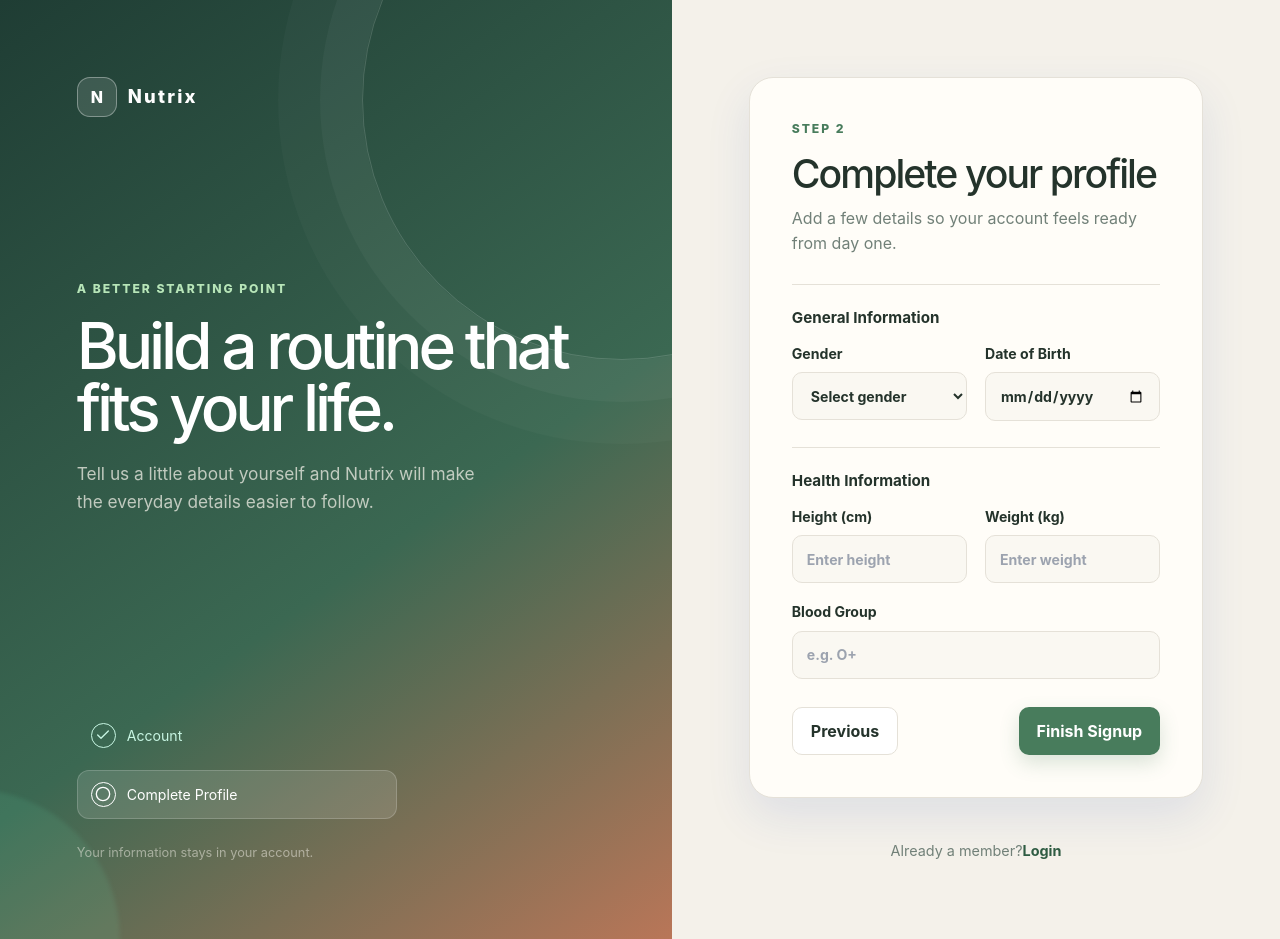
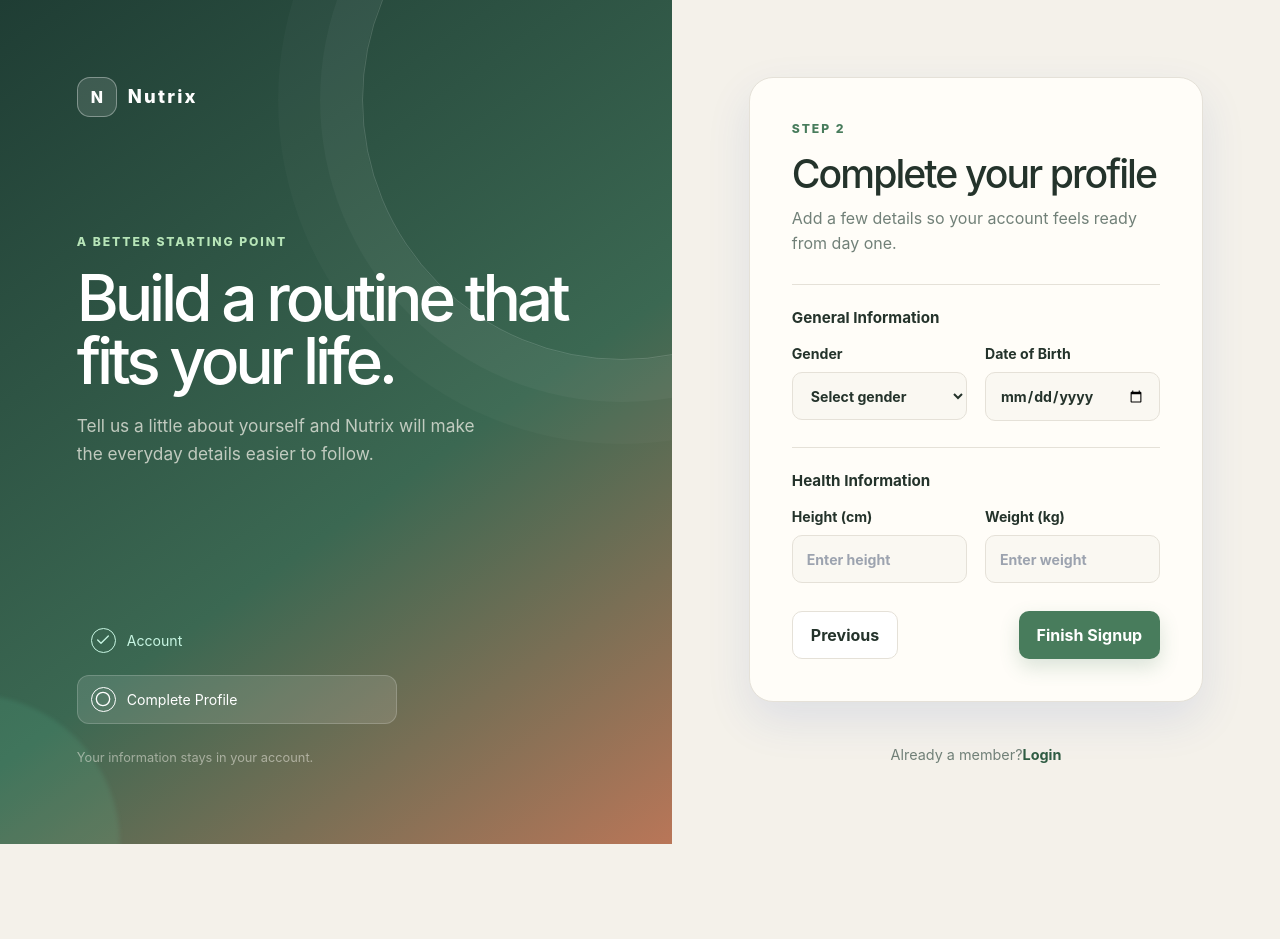
Before and after one commit to Adhi2312/Nutrix, a React (Create React App) app: page /signup in a window 1280 px wide. Both pictures are taken after typing "Sample", "Sample", "name@example.com", "Sample123", "Sample123" into the empty fields and a click on the button "Continue". After the commit the page ends 844 px from the top, so only its background shows below. Built offline with nearby package versions, Linux system fonts and the light colour scheme; no server answers.

Commit message:
feat(profile): simplify personal details

```diff
--- a/src/components/ProfileStep.jsx
+++ b/src/components/ProfileStep.jsx
@@ -50,15 +50,6 @@ export const ProfileStep = ({ formData, onFieldChange, onBack, onFinish, error,
               placeholder="Enter weight"
             />
           </label>
-          <label className="input-group full-width">
-            <span>Blood Group</span>
-            <input
-              type="text"
-              value={formData.bloodGroup}
-              onChange={(event) => onFieldChange('bloodGroup', event.target.value)}
-              placeholder="e.g. O+"
-            />
-          </label>
         </div>
       </div>
 
--- a/src/pages/Signup.jsx
+++ b/src/pages/Signup.jsx
@@ -18,7 +18,6 @@ const initialFormData = {
   dob: '',
   height: '',
   weight: '',
-  bloodGroup: '',
 };
 
 export const Signup = () => {
@@ -81,7 +80,6 @@ export const Signup = () => {
         dob: formData.dob,
         height: Number(formData.height),
         weight: Number(formData.weight),
-        bloodGroup: formData.bloodGroup,
       };
 
       const response = await fetch(apiUrl('/signup'), {
--- a/src/screens/ProfileForm.jsx
+++ b/src/screens/ProfileForm.jsx
@@ -15,9 +15,7 @@ const ProfileForm = () => {
   const [error, setError] = useState(null);
   const [displayName, setDisplayName] = useState("");
   const [email, setEmail] = useState("");
-  const [mobileno, setMobileno] = useState("");
   const [dob, setDob] = useState("");
-  const [bloodGroup, setBloodGroup] = useState("");
   const [height, setHeight] = useState("");
   const [weight, setWeight] = useState("");
 
@@ -29,9 +27,7 @@ const ProfileForm = () => {
         const data = await res.json();
         setDisplayName(data.displayName || data.username || "");
         setEmail(data.email || "");
-        setMobileno(data.mobileno || "");
         setDob(data.dob ? String(data.dob).slice(0, 10) : "");
-        setBloodGroup(data.bloodGroup || "");
         setHeight(data.height || "");
         setWeight(data.weight || "");
       } catch (err) {
@@ -50,7 +46,7 @@ const ProfileForm = () => {
         method: "POST",
         headers: { "Content-Type": "application/json" },
         credentials: "include",
-        body: JSON.stringify({ displayName, email, mobileno, dob, bloodGroup, height, weight }),
+        body: JSON.stringify({ displayName, email, dob, height, weight }),
       });
       if (response.ok) {
         setIsEditing(false);
@@ -101,9 +97,7 @@ const ProfileForm = () => {
           <div className="profile-grid">
             {renderField("displayName", "Name", displayName, setDisplayName)}
             {renderField("email", "Email address", email, setEmail, "email")}
-            {renderField("mobileno", "Phone number", mobileno, setMobileno, "tel")}
             {renderField("dob", "Date of birth", dob, setDob, "date")}
-            {renderField("bloodGroup", "Blood group", bloodGroup, setBloodGroup)}
             {renderField("height", "Height", height, setHeight, "number", " cm")}
             {renderField("weight", "Weight", weight, setWeight, "number", " kg")}
           </div>
```
